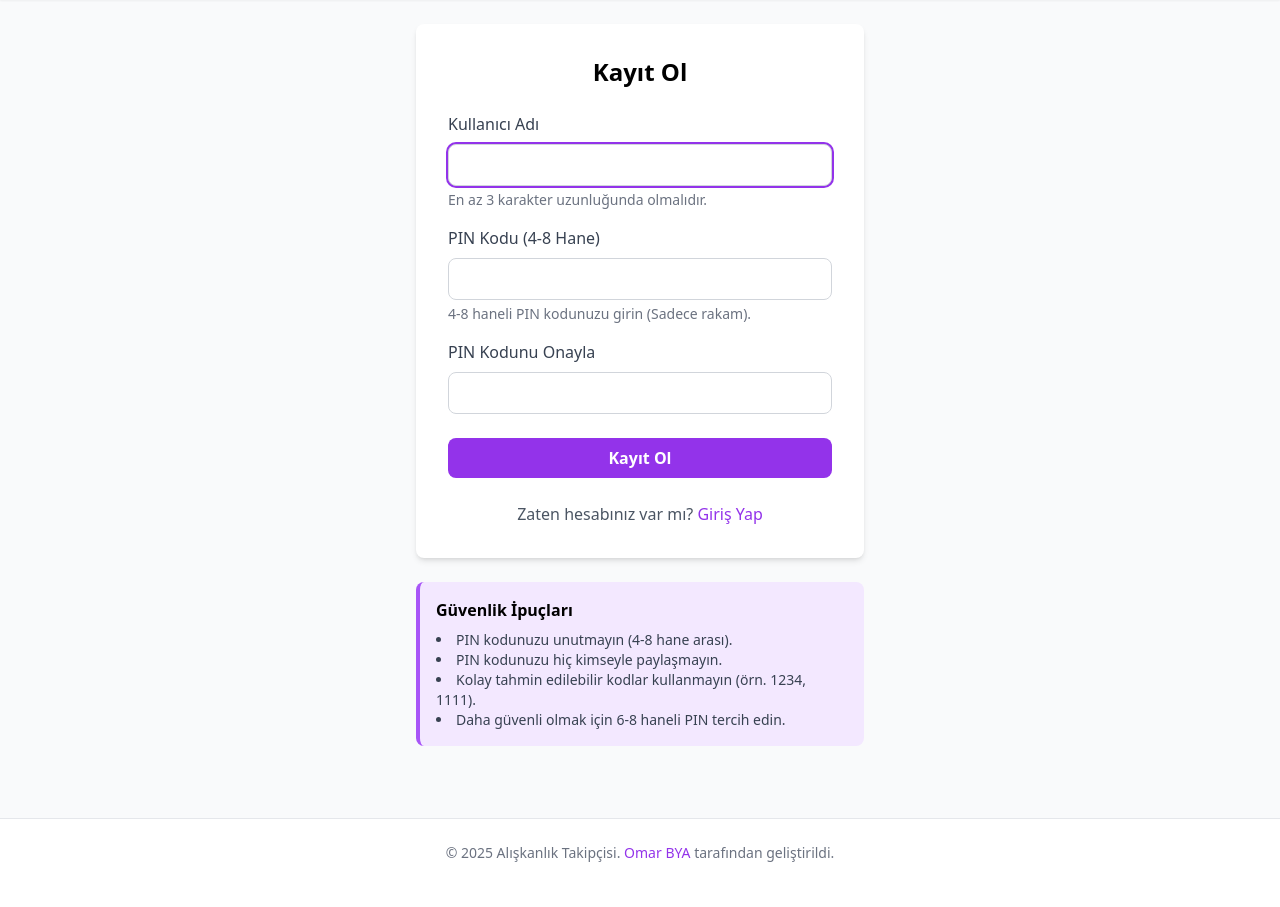
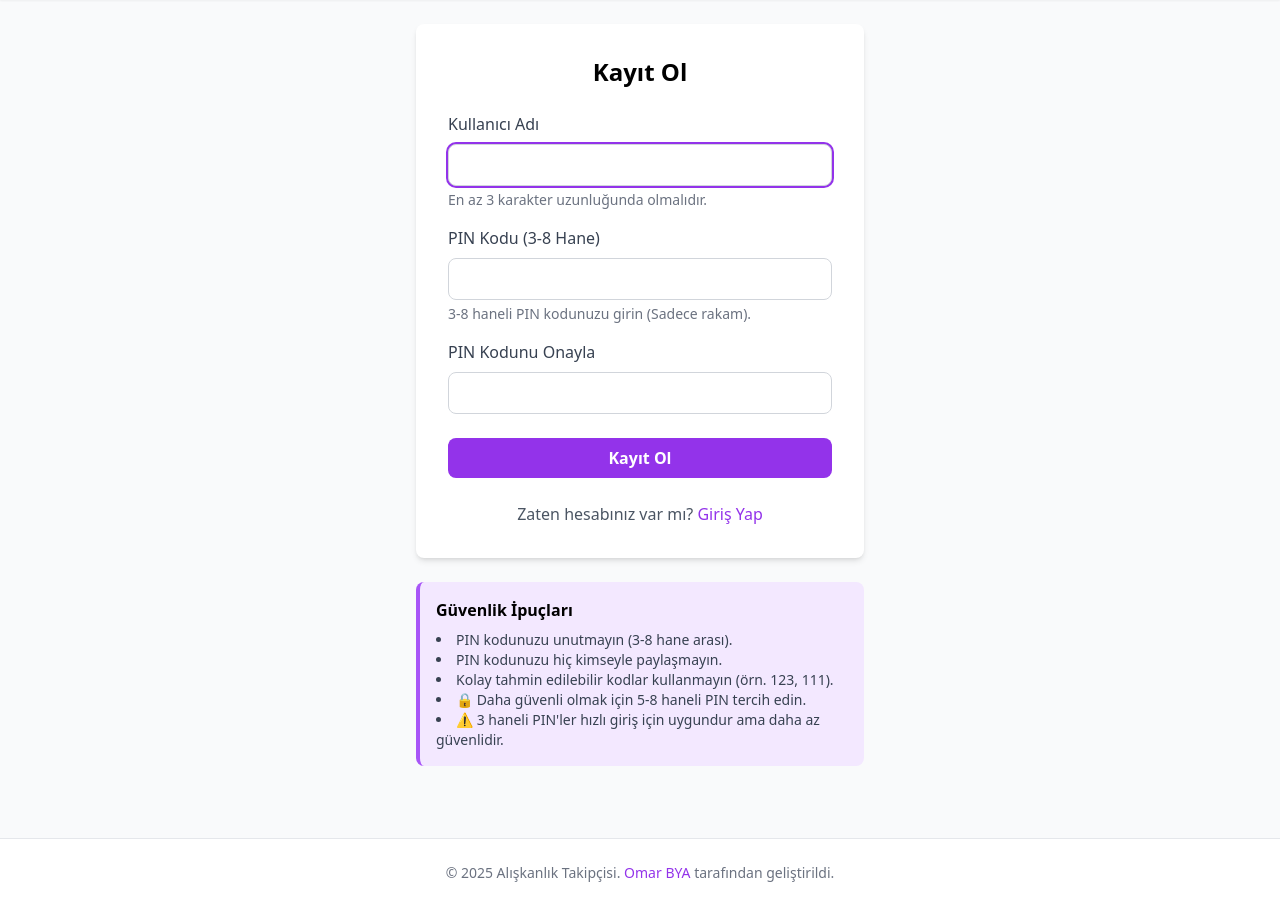
Before and after one commit to OMAR9564/habittracker, a CodeIgniter 4 app: the page made by app/Views/auth/register.php in a window 1280 px wide. Shown: the part 65-972 px from the top of the page. Before the commit the page ends 927 px from the top, so only its background shows below. Run offline with PHP 8.4 and a stand-in for CodeIgniter, Linux system fonts and the light colour scheme; the template is opened without the code that fills it, so the values that code supplies are empty; some libraries are stand-ins or nearby versions.

Commit message:
Issue #4 Update: PIN sistem ultra esnekligi - 3-8 hane arasi PIN desteği, hizli giris ve guvenlik uyarilari

```diff
--- a/app/Controllers/Auth.php
+++ b/app/Controllers/Auth.php
@@ -2,7 +2,7 @@
 
 /**
  * 🧠 Omar BYA - Authentication Controller
- * 🤖 Optimized by O.B. - Enhanced PIN System (4-8 digits)
+ * 🤖 Optimized by O.B. - Ultra Flexible PIN System (3-8 digits)
  * Code aligned with Omar BYA's Personal Style Sheet
  */
 
@@ -83,7 +83,7 @@ class Auth extends BaseController
                     ]
                 ],
                 'pin' => [
-                    'rules' => 'required|min_length[4]|max_length[8]|numeric',
+                    'rules' => 'required|min_length[3]|max_length[8]|numeric',
                     'errors' => [
                         'required' => 'PIN kodu alanı zorunludur.',
                         'min_length' => 'PIN kodu en az {param} haneli olmalıdır.',
--- a/app/Views/auth/login.php
+++ b/app/Views/auth/login.php
@@ -17,11 +17,11 @@
             </div>
 
             <div class="mb-6">
-                <label for="pin" class="block text-gray-700 font-medium mb-2">PIN Kodu (4-8 Hane)</label>
+                <label for="pin" class="block text-gray-700 font-medium mb-2">PIN Kodu (3-8 Hane)</label>
                 <input type="password" name="pin" id="pin"
                        class="w-full border border-gray-300 rounded-lg py-2 px-4 focus:outline-none focus:ring-2 focus:ring-purple-600"
-                       minlength="4" maxlength="8" inputmode="numeric" pattern="[0-9]{4,8}" required>
-                <p class="mt-1 text-sm text-gray-500">PIN kodunuzu girin (4-8 hane).</p>
+                       minlength="3" maxlength="8" inputmode="numeric" pattern="[0-9]{3,8}" required>
+                <p class="mt-1 text-sm text-gray-500">PIN kodunuzu girin (3-8 hane).</p>
             </div>
 
             <div class="mb-6">
--- a/app/Views/auth/register.php
+++ b/app/Views/auth/register.php
@@ -23,15 +23,15 @@
             </div>
 
             <div class="mb-4">
-                <label for="pin" class="block text-gray-700 font-medium mb-2">PIN Kodu (4-8 Hane)</label>
+                <label for="pin" class="block text-gray-700 font-medium mb-2">PIN Kodu (3-8 Hane)</label>
                 <input type="password" name="pin" id="pin"
                        class="w-full border <?= (isset($validation) && $validation->hasError('pin')) ? 'border-red-500' : 'border-gray-300' ?> rounded-lg py-2 px-4 focus:outline-none focus:ring-2 focus:ring-purple-600"
-                       minlength="4" maxlength="8" inputmode="numeric" pattern="[0-9]{4,8}" required>
+                       minlength="3" maxlength="8" inputmode="numeric" pattern="[0-9]{3,8}" required>
 
                 <?php if (isset($validation) && $validation->hasError('pin')): ?>
                     <p class="mt-1 text-sm text-red-500"><?= $validation->getError('pin') ?></p>
                 <?php else: ?>
-                    <p class="mt-1 text-sm text-gray-500">4-8 haneli PIN kodunuzu girin (Sadece rakam).</p>
+                    <p class="mt-1 text-sm text-gray-500">3-8 haneli PIN kodunuzu girin (Sadece rakam).</p>
                 <?php endif; ?>
             </div>
 
@@ -39,7 +39,7 @@
                 <label for="confirm_pin" class="block text-gray-700 font-medium mb-2">PIN Kodunu Onayla</label>
                 <input type="password" name="confirm_pin" id="confirm_pin"
                        class="w-full border <?= (isset($validation) && $validation->hasError('confirm_pin')) ? 'border-red-500' : 'border-gray-300' ?> rounded-lg py-2 px-4 focus:outline-none focus:ring-2 focus:ring-purple-600"
-                       minlength="4" maxlength="8" inputmode="numeric" pattern="[0-9]{4,8}" required>
+                       minlength="3" maxlength="8" inputmode="numeric" pattern="[0-9]{3,8}" required>
 
                 <?php if (isset($validation) && $validation->hasError('confirm_pin')): ?>
                     <p class="mt-1 text-sm text-red-500"><?= $validation->getError('confirm_pin') ?></p>
@@ -62,10 +62,11 @@
     <div class="mt-6 bg-purple-100 border-l-4 border-purple-500 p-4 rounded-lg">
         <h3 class="font-bold mb-2">Güvenlik İpuçları</h3>
         <ul class="text-sm text-gray-700 list-disc list-inside">
-            <li>PIN kodunuzu unutmayın (4-8 hane arası).</li>
+            <li>PIN kodunuzu unutmayın (3-8 hane arası).</li>
             <li>PIN kodunuzu hiç kimseyle paylaşmayın.</li>
-            <li>Kolay tahmin edilebilir kodlar kullanmayın (örn. 1234, 1111).</li>
-            <li>Daha güvenli olmak için 6-8 haneli PIN tercih edin.</li>
+            <li>Kolay tahmin edilebilir kodlar kullanmayın (örn. 123, 111).</li>
+            <li>🔒 Daha güvenli olmak için 5-8 haneli PIN tercih edin.</li>
+            <li>⚠️ 3 haneli PIN'ler hızlı giriş için uygundur ama daha az güvenlidir.</li>
         </ul>
     </div>
 </div>
--- a/app/Views/home.php
+++ b/app/Views/home.php
@@ -65,7 +65,7 @@
             <div class="text-center">
                 <div class="w-12 h-12 mx-auto mb-3 flex items-center justify-center bg-purple-600 text-white rounded-full">1</div>
                 <h3 class="font-semibold mb-2">Kayıt Ol</h3>
-                <p class="text-gray-600 text-sm">4-8 haneli esnek PIN sistemi ile hesabınızı güvence altına alın.</p>
+                <p class="text-gray-600 text-sm">3-8 haneli ultra esnek PIN sistemi ile hesabınızı güvence altına alın.</p>
             </div>
 
             <div class="text-center">
```
Also changed, not shown: GITHUB_ISSUES.md (+8 -5 lines).
